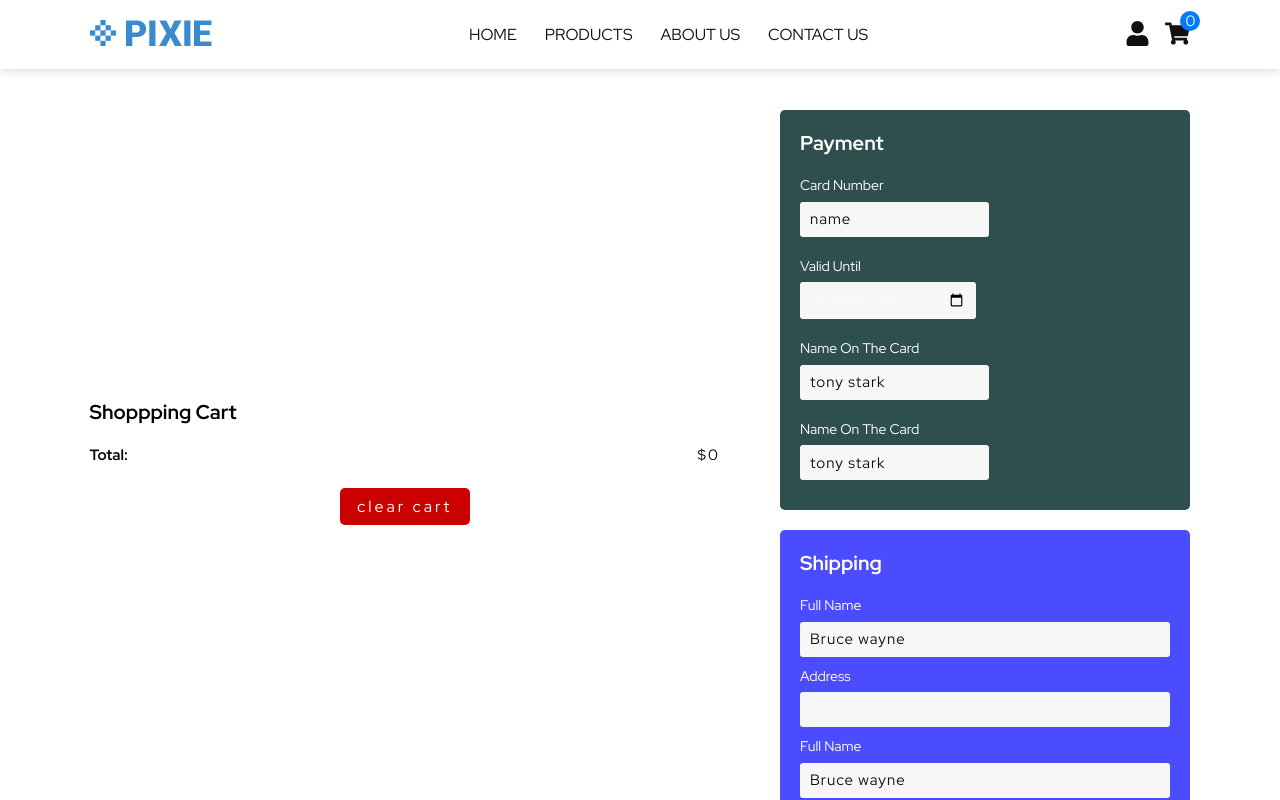
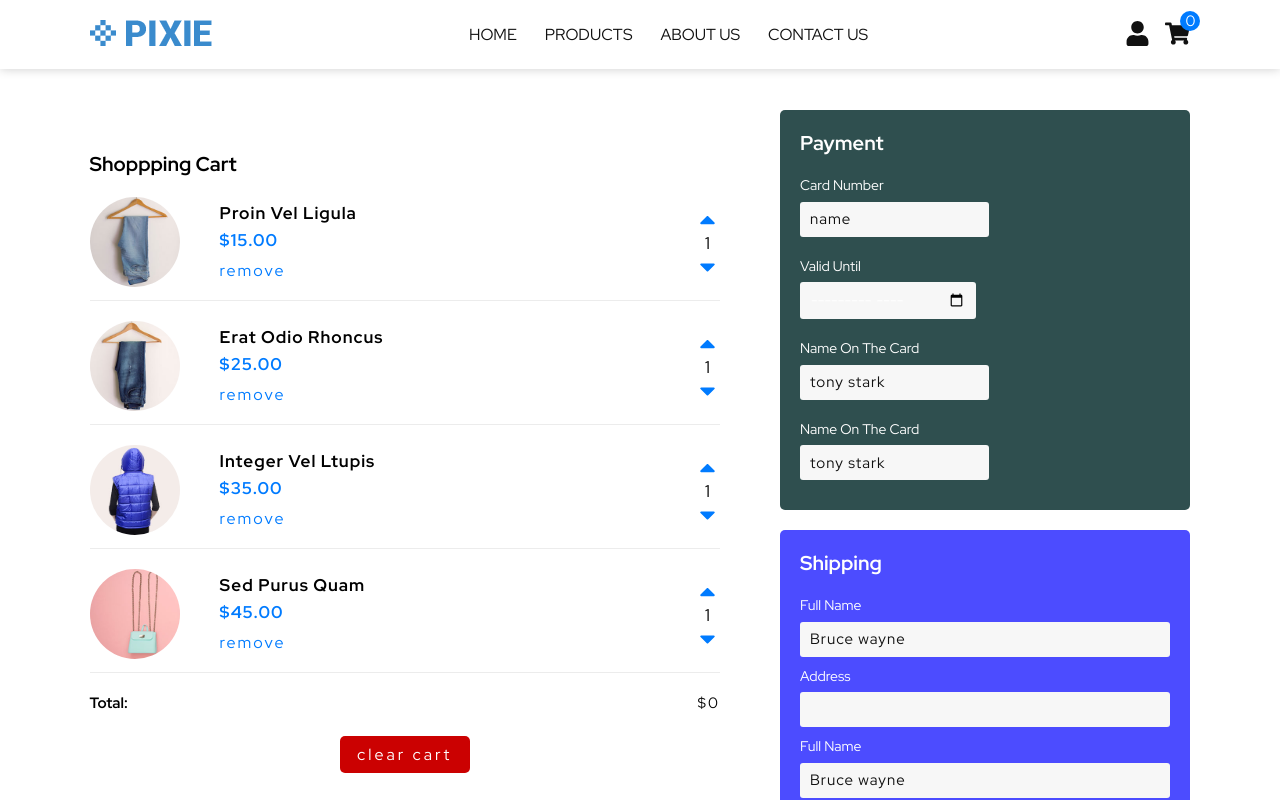
Before and after one commit to Olamide-Accord/pixie-ecommerce, a React (Create React App) app: page /cart in a window 1280 px wide. Shown: the top 800 px of the page. Built offline with nearby package versions, Linux system fonts and the light colour scheme.

Commit message:
fixed the cart items

```diff
--- a/src/Components/CartItems/index.js
+++ b/src/Components/CartItems/index.js
@@ -19,7 +19,7 @@ const CartItems = () => {
                 <div className="cart-text">
                   <h4>{name}</h4>
                   <h5>${price.toFixed(2)}</h5>
-                  <button className="remove-btn" onClick={removeItem(id)}>
+                  <button className="remove-btn" onClick={() => removeItem(id)}>
                     remove
                   </button>
                 </div>
--- a/src/reducer.js
+++ b/src/reducer.js
@@ -4,10 +4,10 @@ const reducer = (state, action) => {
   }
 
   if(action.type === "REMOVE_ITEM") {
-    console.log(action.payload);
+    const newCart = state.cart.filter((item) => item.id !== action.payload);
     return {
       ...state,
-      cart: state.cart.filter((item) => item.id !== action.payload)}
+      cart: newCart}
   }
 
   return state;
```
